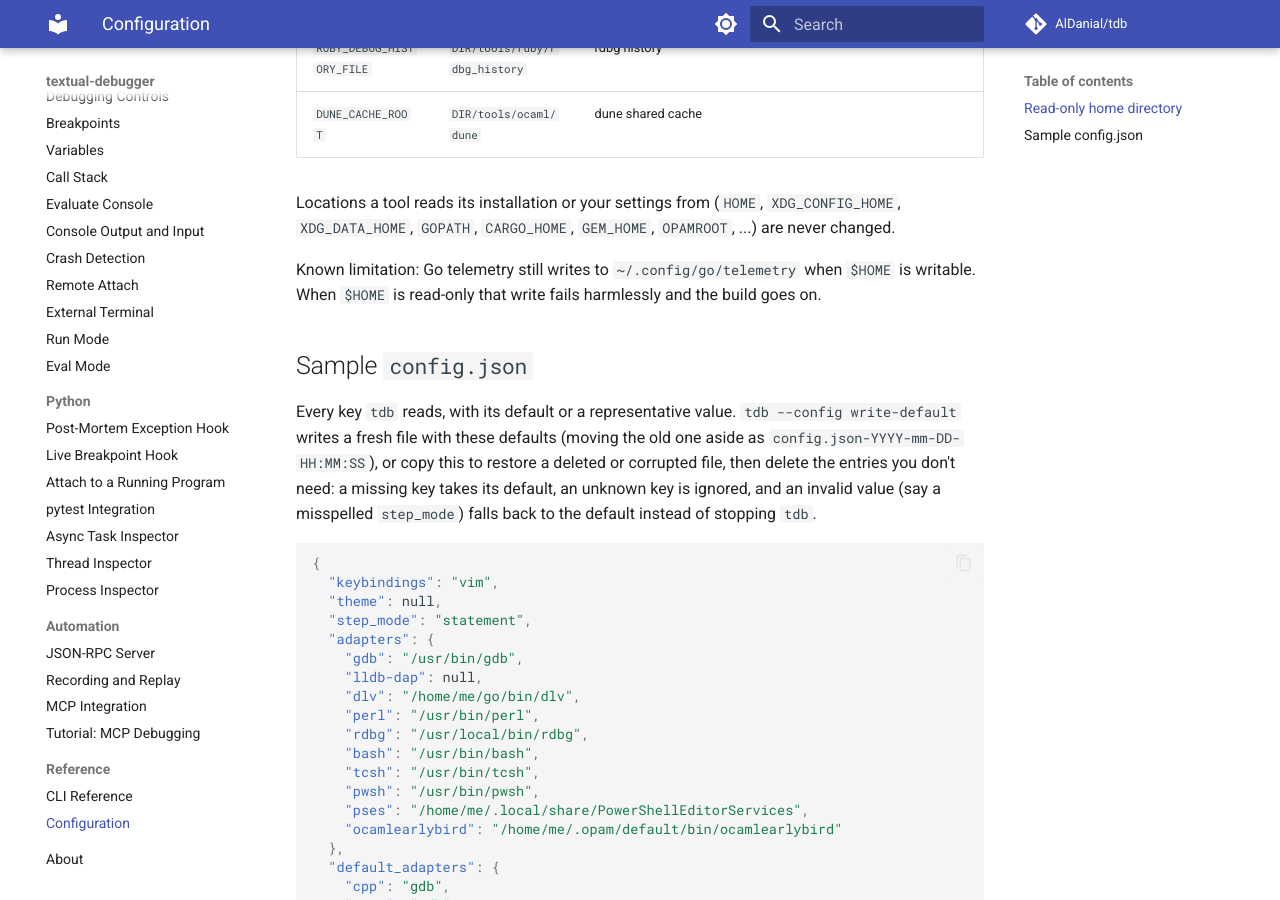
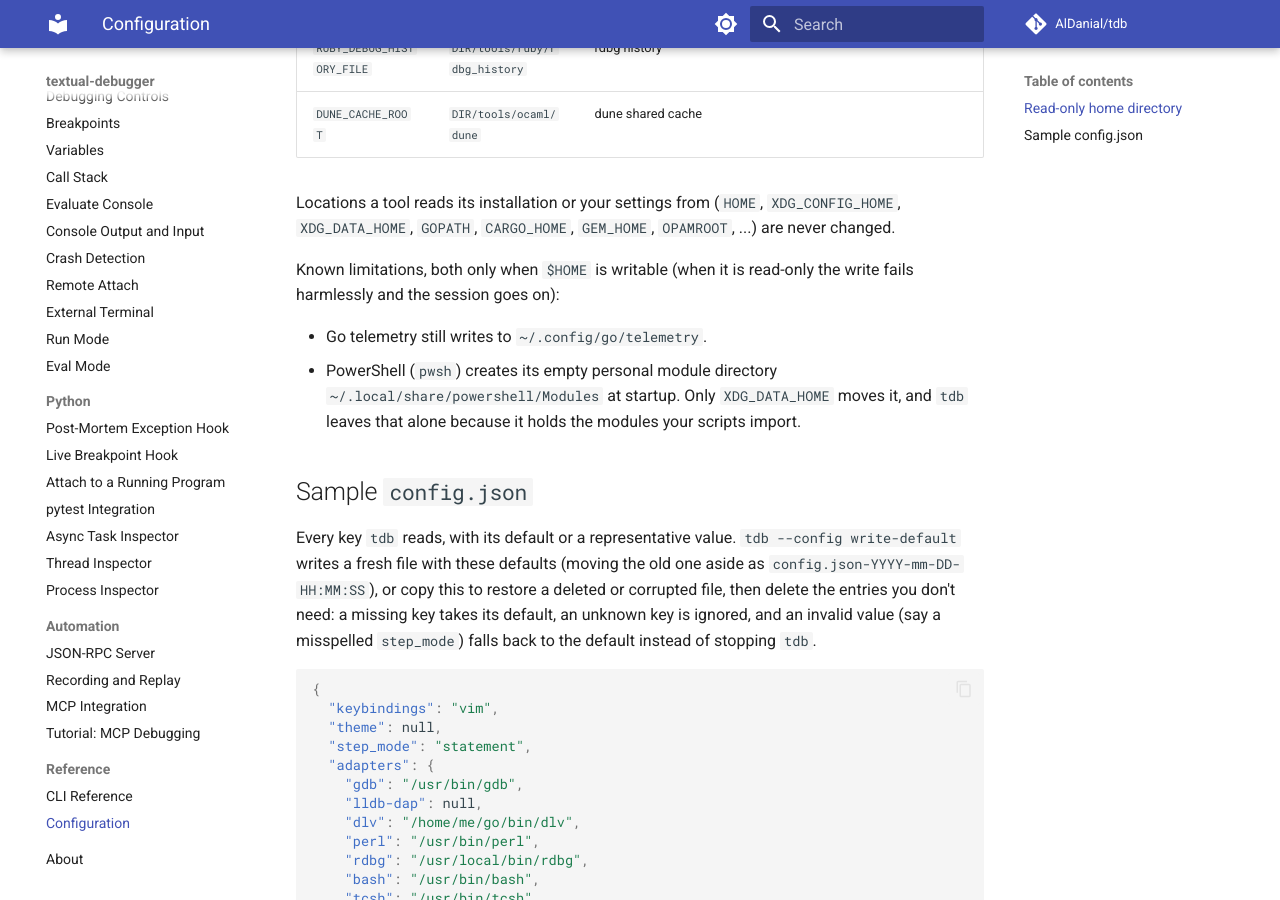
Before and after one commit to AlDanial/tdb, an MkDocs documentation site: the page built from docs/reference/configuration.md, in a window 1280 px wide and 900 px high, scrolled down 1194 px. Built offline with MkDocs 1.6.1 and Material for MkDocs 9.7.7, drawn with Linux system fonts in a browser that asks for light colours; comment, search, counter and statistics services are not loaded.

Commit message:
test: pwsh always creates its personal module dir; xfail powershell-writable
pwsh creates $XDG_DATA_HOME/powershell/Modules on every startup, even
with PSModulePath set. Only XDG_DATA_HOME moves it, and tdb never
relocates it (it holds the user's modules). With a read-only HOME the
mkdir fails harmlessly, so only the writable case is affected, the
same class as Go telemetry. Documented as a known limitation.

Co-Authored-By: Claude Opus 5.5 <noreply@anthropic.com>
Claude-Session: https://claude.ai/code/session_01MK66g957Vd2U1Y2RtKXRXp

```diff
--- a/docs/reference/configuration.md
+++ b/docs/reference/configuration.md
@@ -41,9 +41,14 @@ Locations a tool reads its installation or your settings from (`HOME`,
 `XDG_CONFIG_HOME`, `XDG_DATA_HOME`, `GOPATH`, `CARGO_HOME`, `GEM_HOME`,
 `OPAMROOT`, ...) are never changed.
 
-Known limitation: Go telemetry still writes to `~/.config/go/telemetry`
-when `$HOME` is writable. When `$HOME` is read-only that write fails
-harmlessly and the build goes on.
+Known limitations, both only when `$HOME` is writable (when it is
+read-only the write fails harmlessly and the session goes on):
+
+- Go telemetry still writes to `~/.config/go/telemetry`.
+- PowerShell (`pwsh`) creates its empty personal module directory
+  `~/.local/share/powershell/Modules` at startup. Only `XDG_DATA_HOME`
+  moves it, and `tdb` leaves that alone because it holds the modules
+  your scripts import.
 
 ## Sample `config.json`
 
```
Also changed, not shown: 1 other file.
